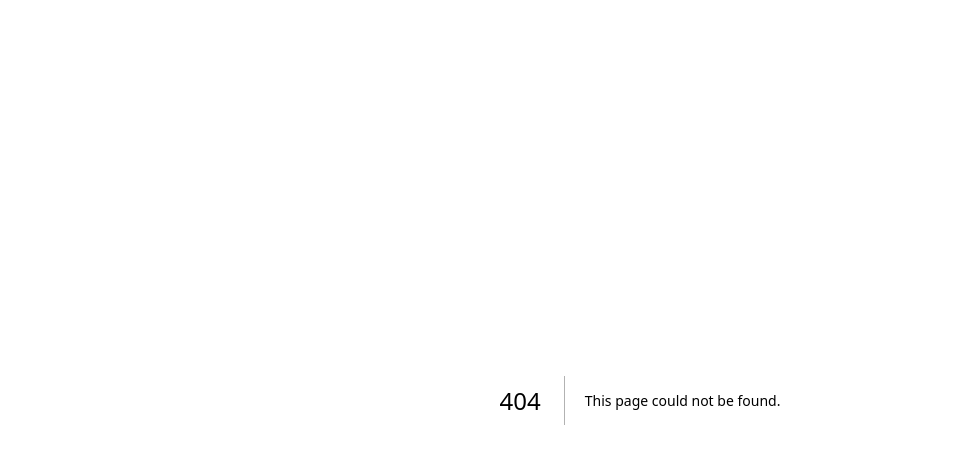
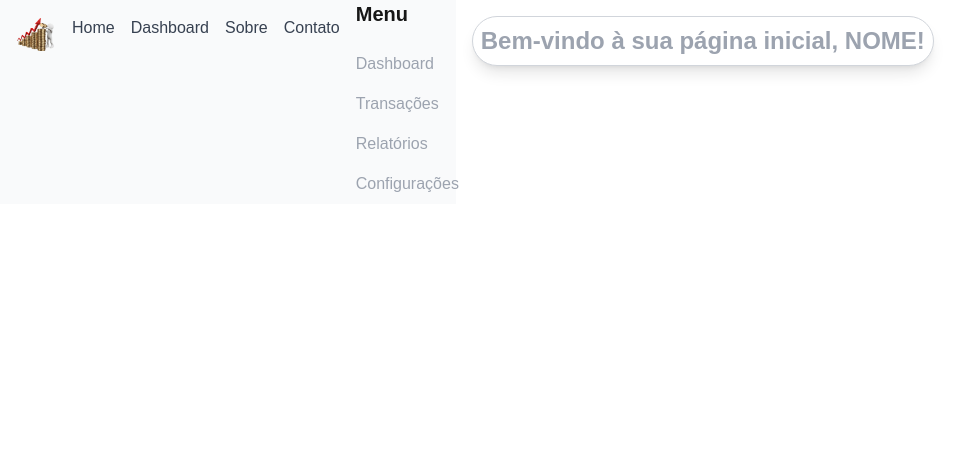
Before and after one commit to PedroItaloQ/financial_manangement, a Next.js app: page /home in a window 1280 px wide. Before the commit this address had no page. Shown: the top 464 px of the page, without its empty margins (0-980 px from the left). Built offline with nearby package versions, Linux system fonts and the light colour scheme.

Commit message:
feat: Created Layout home

```diff
--- /dev/null
+++ b/src/pages/home.tsx
@@ -0,0 +1,14 @@
+// pages/index.tsx
+import MainLayout from '../layouts/MainLayout';
+
+const Home = () => {
+  return (
+    <MainLayout>
+      <main className='bg-white rounded-[40px] border border-gray-300 shadow-lg p-2'>
+        <h2 className="text-2xl font-bold text-gray-400">Bem-vindo à sua página inicial, NOME!</h2>
+      </main>
+    </MainLayout>
+  );
+};
+
+export default Home;
```
